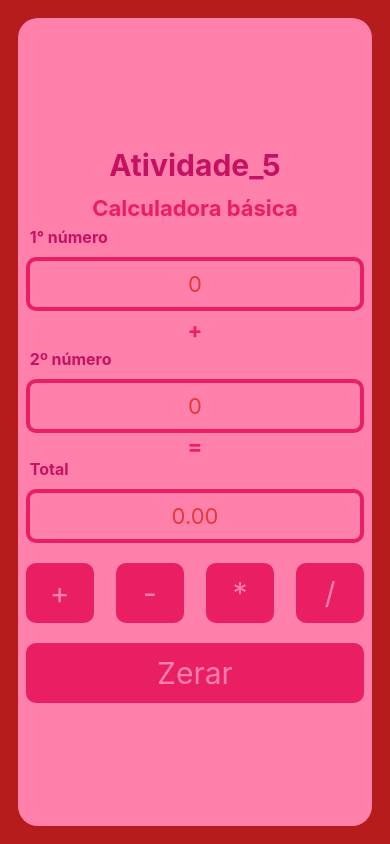
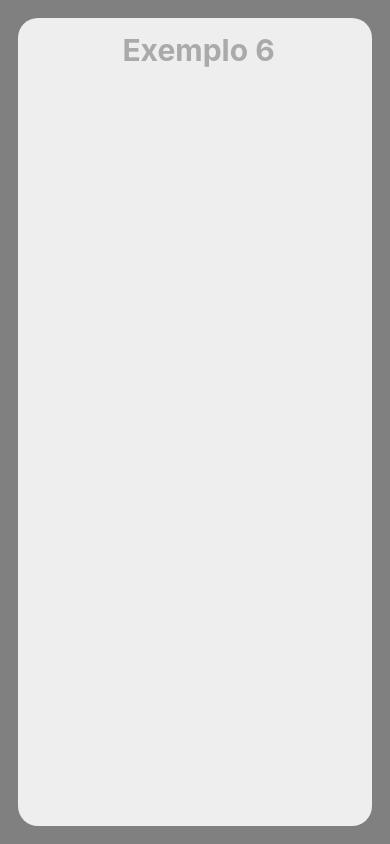
Before and after one commit to MatheusAraujo02/aula_pam, a React Native app: screen / in a window 390 px wide. Built offline with nearby package versions, Linux system fonts and the light colour scheme.

Commit message:
Ex_6 Começando

```diff
--- a/App.js
+++ b/App.js
@@ -4,18 +4,18 @@ import { StyleSheet, View } from 'react-native';
 // import Atividade_1 from './src/atv_1';
 // import Atividade_3 from './src/atv_3';
 // import Atividade_4 from './src/atv_4';
+// import Atividade_5 from './src/atv_5';
 
 // import Mensagem from './src/ex_2';
 // import Exemplo_3 from './src/ex_3'
 // import Exemplo_4 from './src/ex_4';
 // import Exemplo_5 from './src/ex_5';
-import Atividade_5 from './src/atv_5';
+import Exemplo_6 from './src/ex_6';
 
 export default function App() {
   return (
     <View style={styles.container}>
-      < Atividade_5
-       />
+      < Exemplo_6 />
       <StatusBar style="auto" />
     </View>
   );
@@ -24,7 +24,7 @@ export default function App() {
 const styles = StyleSheet.create({
   container: {
     flex: 1,
-    backgroundColor: '#b71c1c',
+    backgroundColor: 'grey' , //#b71c1c
     alignItems: 'center',
     justifyContent: 'center',
     padding: 18,
--- /dev/null
+++ b/src/ex_6/index.js
@@ -0,0 +1,12 @@
+import { View, Text } from 'react-native';
+
+import styles from './styles';
+
+export default function Exemplo_6 (){
+    return(
+        <View style={styles.container}>
+            <Text style={styles.titulo}> Exemplo 6</Text>
+        </View>
+
+    )
+}
--- /dev/null
+++ b/src/ex_6/input/styles.js
@@ -0,0 +1,13 @@
+import { StyleSheet } from 'react-native';
+
+const styles = StyleSheet.create ({
+    input: {
+        height: 80,
+        textAlign: 'center',
+        width: '50%',
+        color: 'lightgrey',
+        fontSize: 50,
+    }
+});
+
+export default styles;
--- /dev/null
+++ b/src/ex_6/styles.js
@@ -0,0 +1,20 @@
+import { StyleSheet } from 'react-native';
+
+const styles = StyleSheet.create({
+    container: {
+        flex: 1,
+        width: '100%',
+        backgroundColor: '#EEE',
+        padding: 8,
+        alignItems:'center',
+        borderRadius: 20,
+    },
+    titulo: {
+        margin: 6,
+        fontSize: 30,
+        fontWeight: 'bold',
+        color: '#AAA'
+    },
+})
+
+export default styles;
```
Also changed, not shown: src/ex_6/input/index.js (added, +9 -0 lines).
